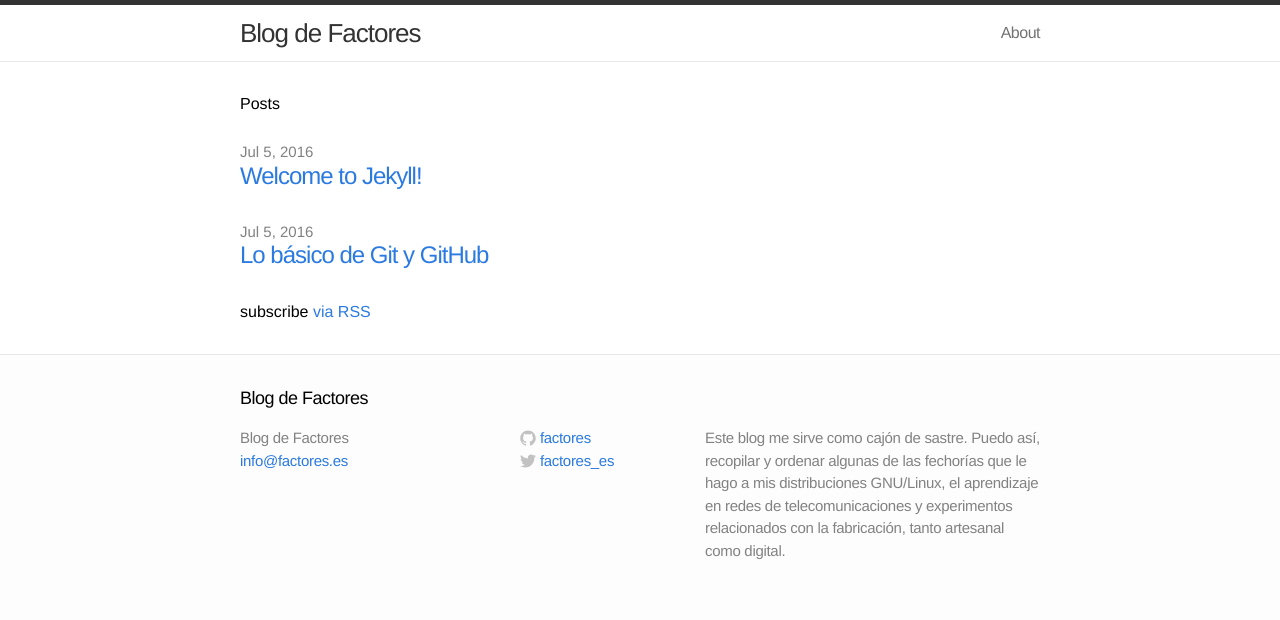
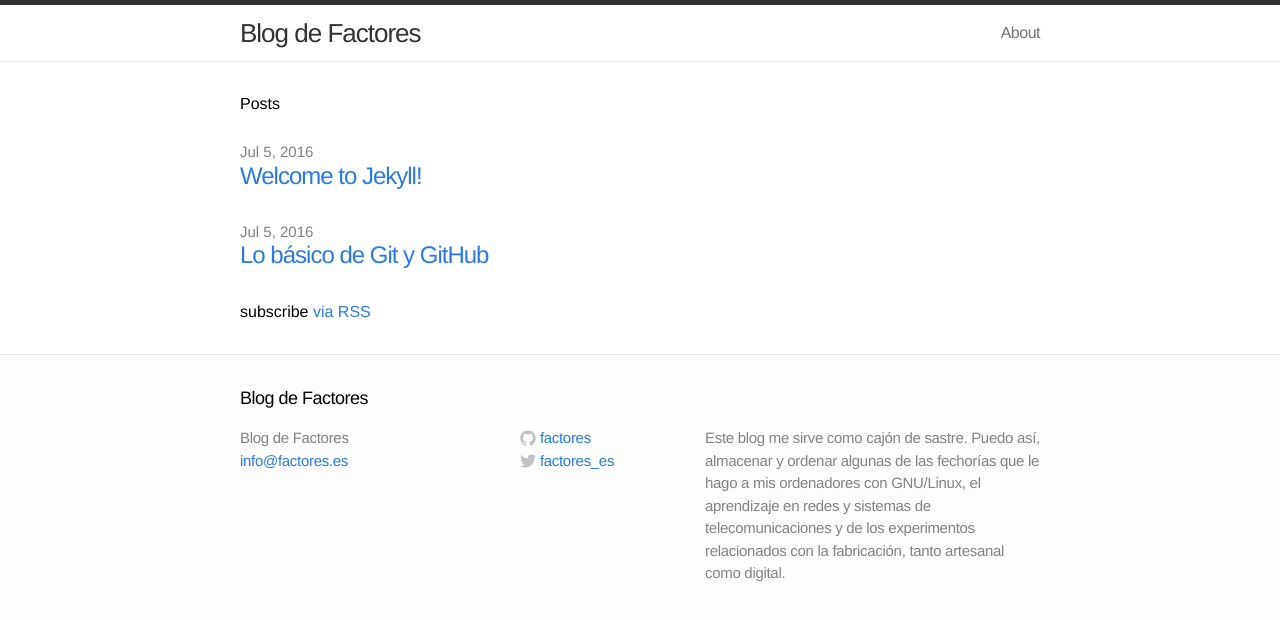
Before and after one commit to ddelaviuda/ddelaviuda.github.io, a Jekyll site: the page built from index.html, in a window 1280 px wide. Shown: the top 620 px of the page. Built offline with Jekyll 4.4.1, drawn with Linux system fonts in a browser that asks for light colours.

Commit message:
Update _config.yml

```diff
--- a/_config.yml
+++ b/_config.yml
@@ -1,7 +1,7 @@
 # Site settings
 title: Blog de Factores
 email: info@factores.es
-description: "Este blog me sirve como cajón de sastre. Puedo así, recopilar y ordenar algunas de las fechorías que le hago a mis distribuciones GNU/Linux, el aprendizaje en redes de telecomunicaciones y experimentos relacionados con la fabricación, tanto artesanal como digital."
+description: "Este blog me sirve como cajón de sastre. Puedo así, almacenar y ordenar algunas de las fechorías que le hago a mis ordenadores con GNU/Linux, el aprendizaje en redes y sistemas de telecomunicaciones y de los experimentos relacionados con la fabricación, tanto artesanal como digital."
 baseurl: ""
 url: ""
 twitter_username: factores_es
```
